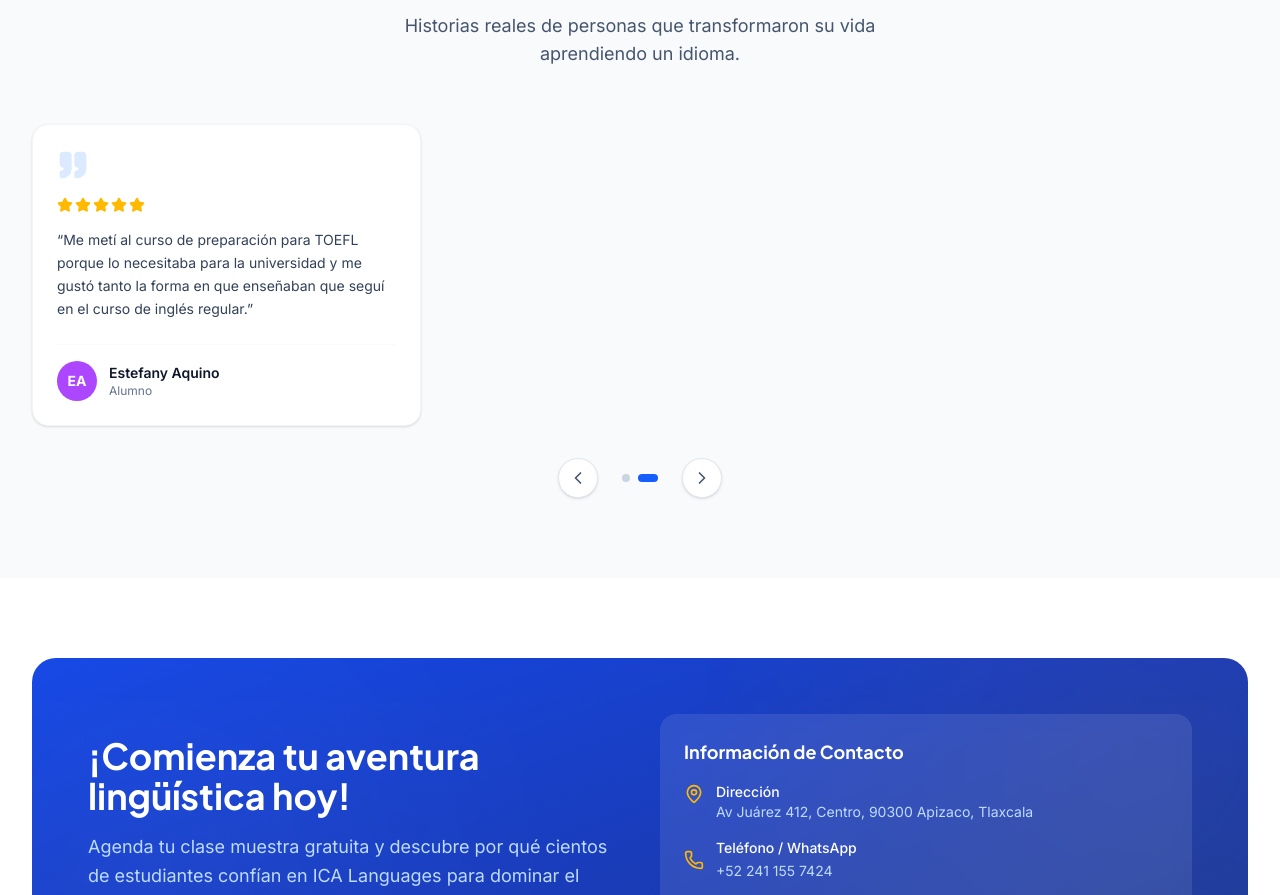
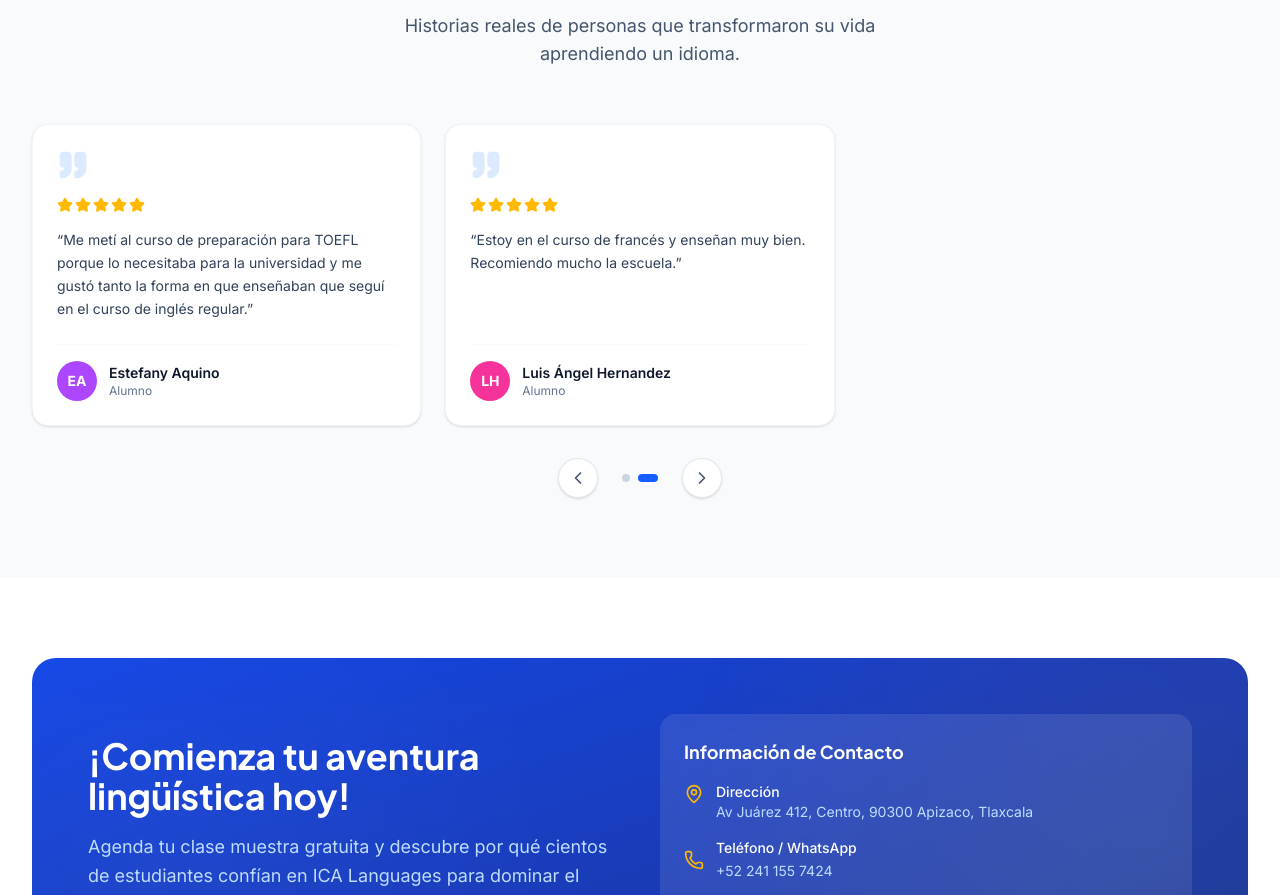
Before and after one commit to icertificationacademy-hub/ica-languages, a Next.js app: page / in a window 1280 px wide. Shown: the part 4125-5020 px from the top of the page. Built offline with nearby package versions, Linux system fonts and the light colour scheme.

Commit message:
fix: add 5th testimonial - all 5 testimonials now included

```diff
--- a/src/components/sections/Testimonials.tsx
+++ b/src/components/sections/Testimonials.tsx
@@ -35,6 +35,14 @@ const testimonials = [
     rating: 5,
     avatar: "EA",
     color: "bg-purple-500",
+  },
+  {
+    name: "Luis Ángel Hernandez",
+    role: "Alumno",
+    text: "Estoy en el curso de francés y enseñan muy bien. Recomiendo mucho la escuela.",
+    rating: 5,
+    avatar: "LH",
+    color: "bg-pink-500",
   },
 ];
 
```
